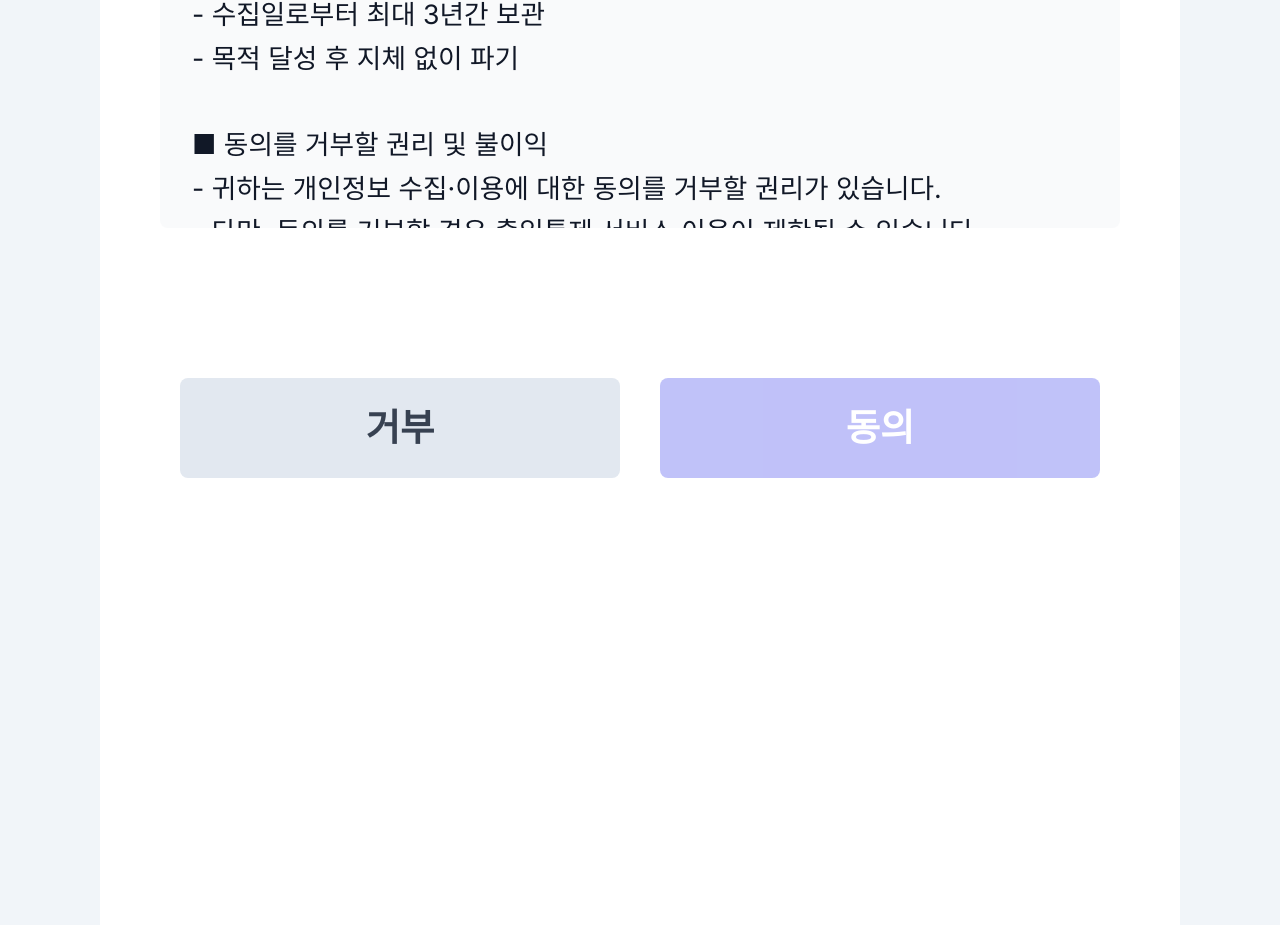
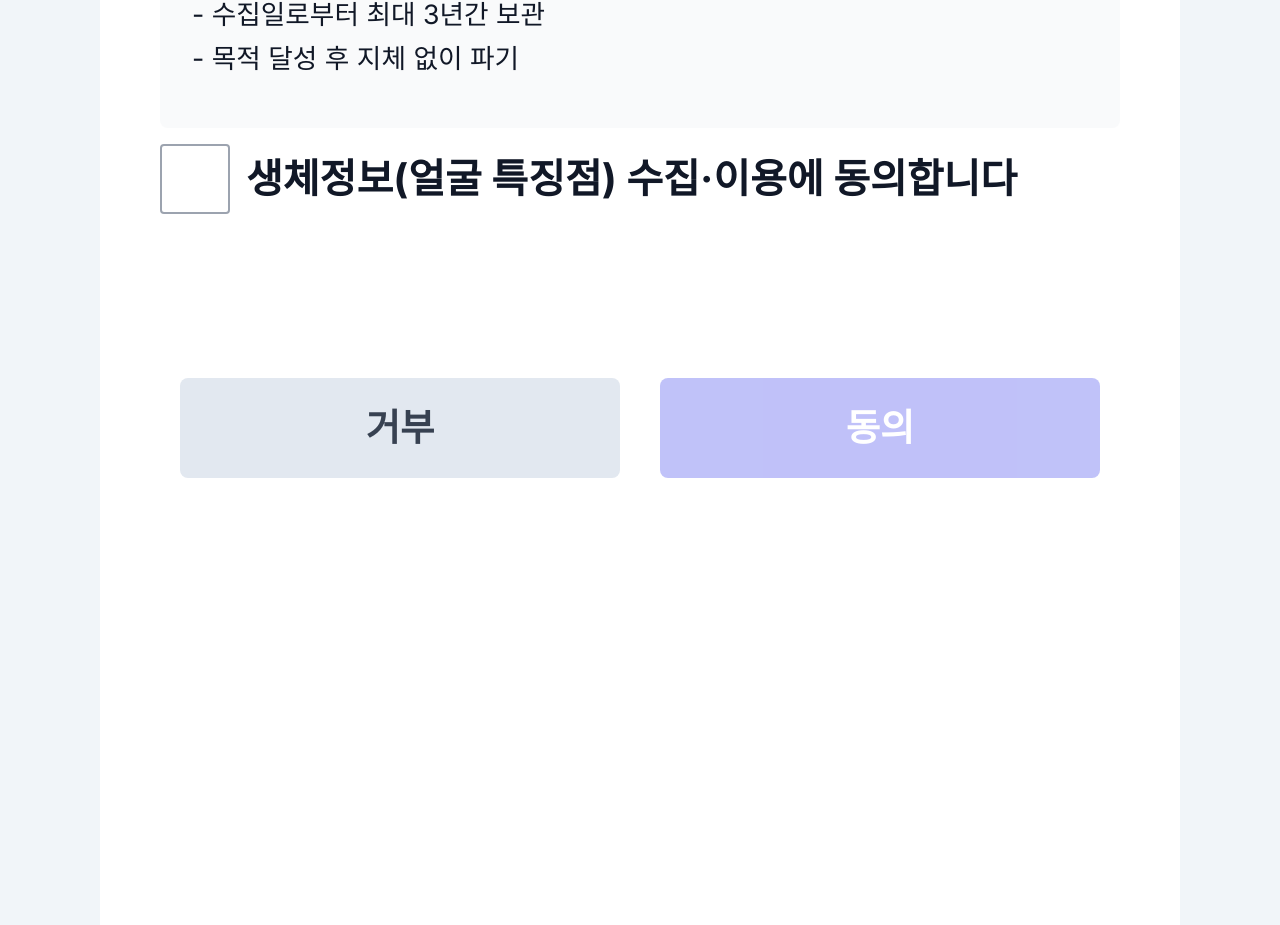
Before and after one commit to kkh851211/safetylabai, a React (Vite) app: page /KioskConsentPage in a window 1280 px wide. Shown: the part 1012-1937 px from the top of the page. Built offline with nearby package versions, Linux system fonts and the light colour scheme.

Commit message:
동의 체크박스의 영역 변경

```diff
--- a/src/app/pages/components/kiosk-consent-screen.tsx
+++ b/src/app/pages/components/kiosk-consent-screen.tsx
@@ -61,17 +61,21 @@ export function KioskConsentScreen() {
         </p>
       </div>
 
-      {/* Scrollable Content Area - y=500 to y=1200 */}
+      {/* Scrollable Content Area - y=500 to y=1100 */}
       <div
         className="absolute left-[60px] overflow-y-auto bg-gray-50 rounded-lg p-8"
-        style={{ top: '500px', width: '960px', height: '700px' }}
+        style={{ top: '500px', width: '960px', height: '600px' }}
       >
         <div className="text-[20pt] leading-relaxed whitespace-pre-line text-[#111827]">
           {consentText}
         </div>
+      </div>
 
-        {/* Checkbox with Label at bottom of scrollable area */}
-        <div className="flex items-center gap-4 mt-8 pt-6 border-t-2 border-gray-300">
+      {/* Checkbox with Label - y=1100 to y=1200 - Outside scroll area */}
+      <div
+        className="absolute left-[60px] flex items-center gap-4 py-6 border-t-2 border-transparent w-[960px]"
+        style={{ top: '1100px', height: '100px' }}
+      >
         <button
           onClick={() => setIsChecked(!isChecked)}
           className="w-[70px] h-[70px] border-2 border-gray-400 rounded flex items-center justify-center flex-shrink-0"
@@ -85,7 +89,6 @@ export function KioskConsentScreen() {
         <label className="text-[30pt] font-bold text-[#111827] cursor-pointer" onClick={() => setIsChecked(!isChecked)}>
           생체정보(얼굴 특징점) 수집·이용에 동의합니다
         </label>
-        </div>
       </div>
 
       {/* Button Area - y=1200 to y=1600 */}
```
Lines whose indentation alone changed are shown as unchanged.
